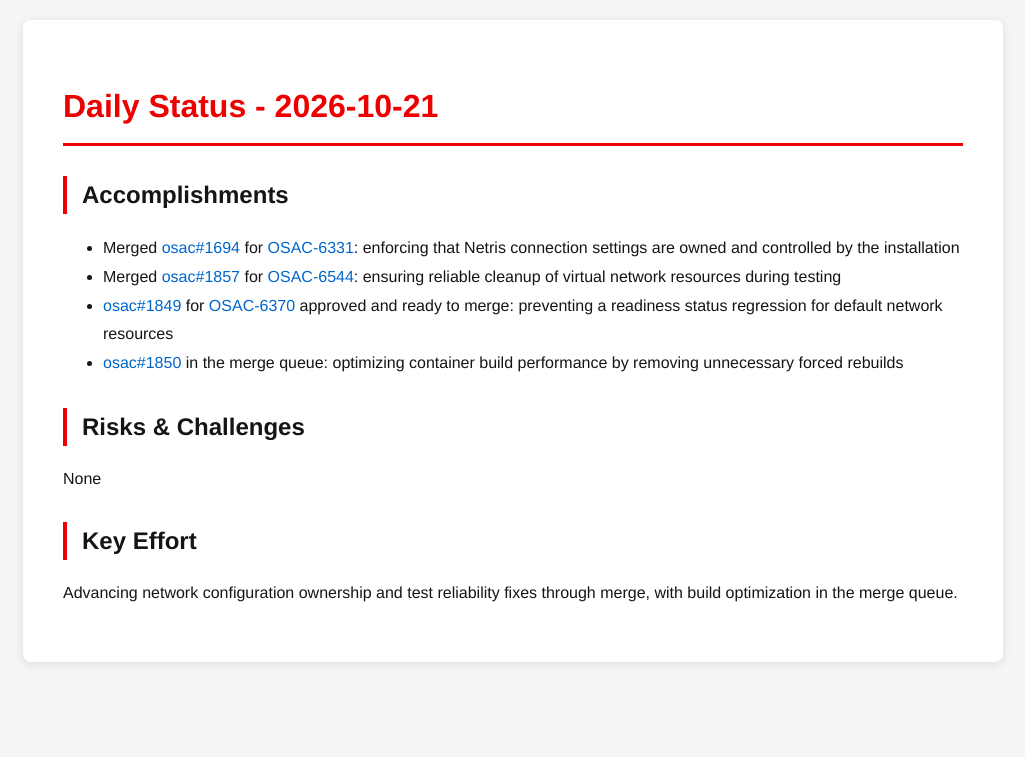
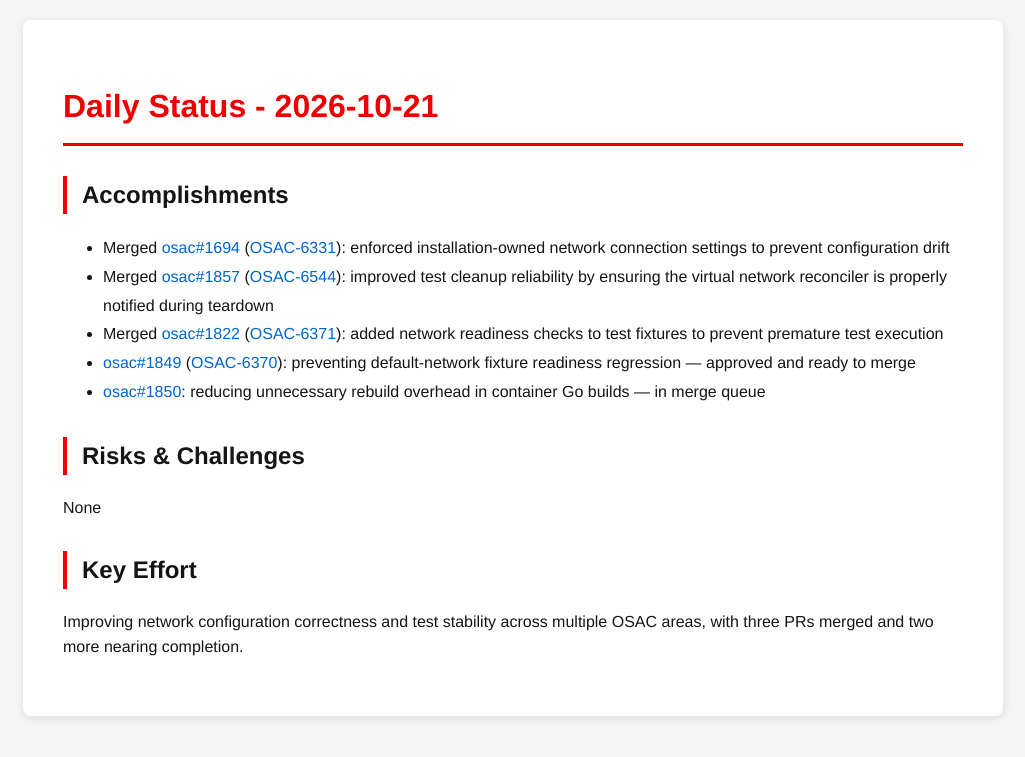
Before and after one commit to tzvatot/daily-status, a Jekyll site: the page built from 2026-10-21.md, in a window 1280 px wide. Shown: the top 757 px of the page, without its empty margins (127-1152 px from the left). Built offline with Jekyll 4.4.1, drawn with Linux system fonts in a browser that asks for light colours.

Commit message:
Daily status update - 2026-10-21

```diff
--- a/2026-10-21.md
+++ b/2026-10-21.md
@@ -7,13 +7,14 @@ date: 2026-10-21
 # Daily Status - 2026-10-21
 
 ## Accomplishments
-- Merged [osac#1694](https://github.com/osac-project/osac/pull/1694) for [OSAC-6331](https://redhat.atlassian.net/browse/OSAC-6331): enforcing that Netris connection settings are owned and controlled by the installation
-- Merged [osac#1857](https://github.com/osac-project/osac/pull/1857) for [OSAC-6544](https://redhat.atlassian.net/browse/OSAC-6544): ensuring reliable cleanup of virtual network resources during testing
-- [osac#1849](https://github.com/osac-project/osac/pull/1849) for [OSAC-6370](https://redhat.atlassian.net/browse/OSAC-6370) approved and ready to merge: preventing a readiness status regression for default network resources
-- [osac#1850](https://github.com/osac-project/osac/pull/1850) in the merge queue: optimizing container build performance by removing unnecessary forced rebuilds
+- Merged [osac#1694](https://github.com/osac-project/osac/pull/1694) ([OSAC-6331](https://redhat.atlassian.net/browse/OSAC-6331)): enforced installation-owned network connection settings to prevent configuration drift
+- Merged [osac#1857](https://github.com/osac-project/osac/pull/1857) ([OSAC-6544](https://redhat.atlassian.net/browse/OSAC-6544)): improved test cleanup reliability by ensuring the virtual network reconciler is properly notified during teardown
+- Merged [osac#1822](https://github.com/osac-project/osac/pull/1822) ([OSAC-6371](https://redhat.atlassian.net/browse/OSAC-6371)): added network readiness checks to test fixtures to prevent premature test execution
+- [osac#1849](https://github.com/osac-project/osac/pull/1849) ([OSAC-6370](https://redhat.atlassian.net/browse/OSAC-6370)): preventing default-network fixture readiness regression — approved and ready to merge
+- [osac#1850](https://github.com/osac-project/osac/pull/1850): reducing unnecessary rebuild overhead in container Go builds — in merge queue
 
 ## Risks & Challenges
 None
 
 ## Key Effort
-Advancing network configuration ownership and test reliability fixes through merge, with build optimization in the merge queue.
+Improving network configuration correctness and test stability across multiple OSAC areas, with three PRs merged and two more nearing completion.
```
